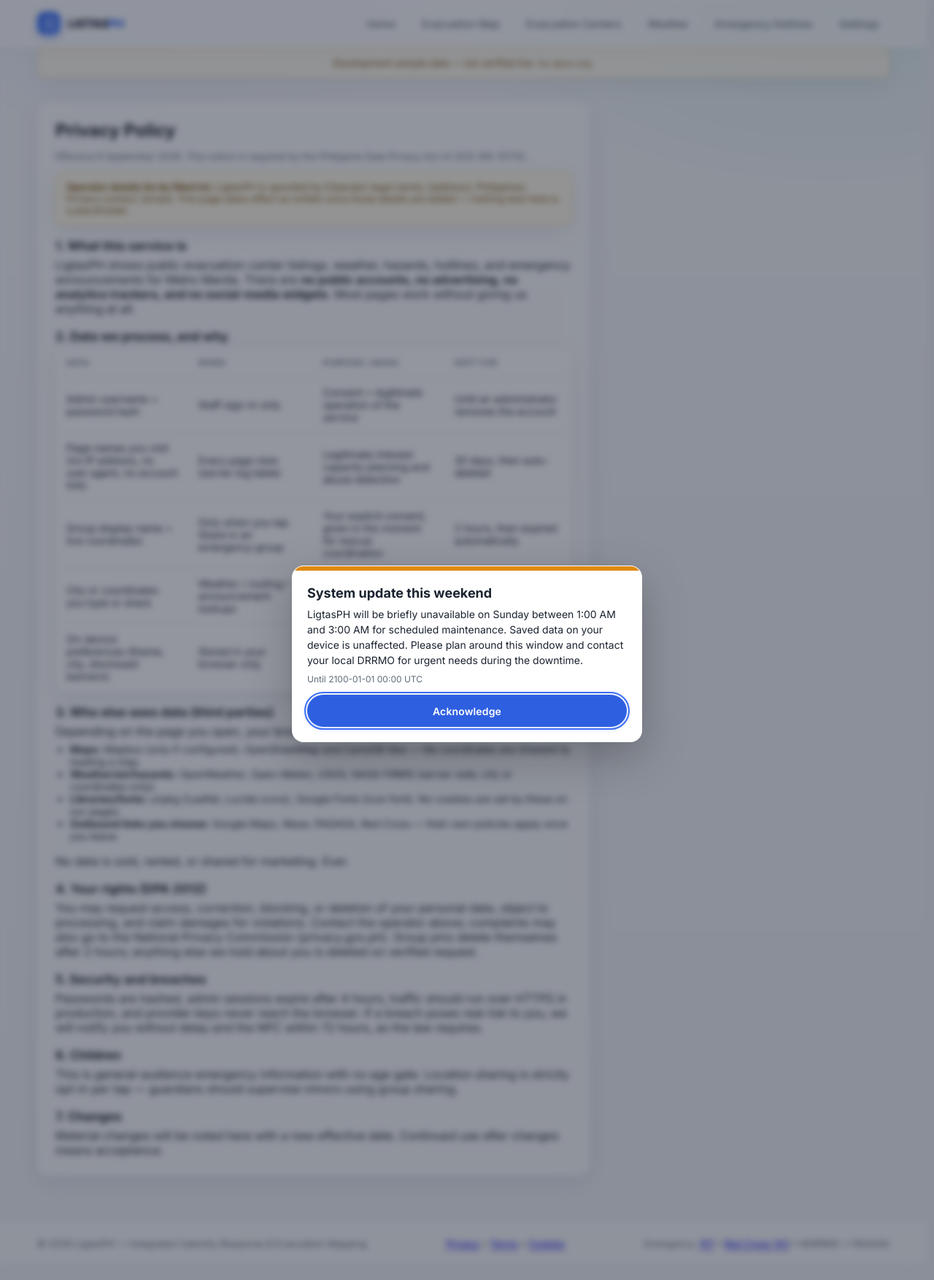
After one commit to Makusu10/LigtasPH, a Flask app: page /privacy in a window 1280 px wide. The commit adds this page. Shown: the top 1754 px of the page at 73% size. Run offline with Flask 3, Linux system fonts and the light colour scheme; data comes from the database, SQL or seed files in the repository; some libraries are stand-ins or nearby versions.

Commit message:
feat: legal pages (privacy/terms/cookies), a11y + contrast pass, honest content

```diff
--- a/routes/public.py
+++ b/routes/public.py
@@ -85,3 +85,15 @@ def hotlines_page():
 @bp.route("/settings")
 def settings_page():
     return render_template("public/settings.html")
+
+@bp.route("/privacy")
+def privacy_page():
+    return render_template("public/privacy.html")
+
+@bp.route("/terms")
+def terms_page():
+    return render_template("public/terms.html")
+
+@bp.route("/cookies")
+def cookies_page():
+    return render_template("public/cookies.html")
--- a/static/css/main.css
+++ b/static/css/main.css
@@ -22,7 +22,7 @@
   --glass-shadow-strong: 0 12px 40px rgba(16,42,67,0.12), 0 4px 12px rgba(16,42,67,0.08);
   --text: #1b2330;
   --text-secondary: #5f6b7a;
-  --text-muted: #8a97a8;
+  --text-muted: #66707f;
   --border: rgba(27,35,48,0.08);
   --border-strong: rgba(27,35,48,0.12);
   --radius: 16px;
@@ -63,12 +63,12 @@ input, select, textarea { font-variant-numeric: tabular-nums; }
 .card:hover { box-shadow: var(--glass-shadow-strong); border-color: rgba(255,255,255,0.55); }
 .badge { display:inline-flex; align-items:center; gap:6px; font-size:11px; font-weight:700; letter-spacing:0.06em; text-transform:uppercase; padding:5px 10px; border-radius:var(--radius-pill); border:1px solid transparent; backdrop-filter: blur(8px); }
 .badge-available { background:rgba(236,253,243,0.85); color:var(--green); border-color:rgba(166,244,197,0.7); }
-.badge-nearly { background:rgba(255,250,235,0.85); color:var(--orange); border-color:rgba(254,223,137,0.7); }
-.badge-full { background:rgba(254,243,242,0.85); color:var(--red); border-color:rgba(254,205,202,0.7); }
+.badge-nearly { background:rgba(255,250,235,0.85); color:#8a5200; border-color:rgba(254,223,137,0.7); }
+.badge-full { background:rgba(254,243,242,0.85); color:#b3261e; border-color:rgba(254,205,202,0.7); }
 .badge-unknown { background:rgba(255,255,255,0.6); color:var(--text-secondary); border-color:var(--border); }
-.btn { display:inline-flex; align-items:center; justify-content:center; gap:8px; padding:10px 18px; border-radius:var(--radius-pill); font-weight:600; font-size:14px; border:1px solid transparent; cursor:pointer; text-decoration:none; transition: all 0.2s ease; letter-spacing:0.01em; }
-.btn-primary { background: var(--primary); color:white; box-shadow: 0 2px 8px rgba(59,110,245,0.25); }
-.btn-primary:hover { background:#2e5fe0; box-shadow: 0 4px 16px rgba(59,110,245,0.32); transform: translateY(-1px); }
+.btn { display:inline-flex; align-items:center; justify-content:center; gap:8px; min-height:44px; padding:10px 18px; border-radius:var(--radius-pill); font-weight:600; font-size:14px; border:1px solid transparent; cursor:pointer; text-decoration:none; transition: all 0.2s ease; letter-spacing:0.01em; }
+.btn-primary { background:#2e5fe0; color:white; box-shadow: 0 2px 8px rgba(59,110,245,0.25); }
+.btn-primary:hover { background:#2449b8; box-shadow: 0 4px 16px rgba(59,110,245,0.32); transform: translateY(-1px); }
 .btn-primary:active { transform: translateY(0); }
 .btn-secondary { background: var(--glass-strong); color:var(--text); border-color: var(--glass-border); backdrop-filter: blur(12px); box-shadow: 0 2px 8px rgba(16,42,67,0.06); }
 .btn-secondary:hover { background: rgba(255,255,255,0.92); border-color: rgba(59,110,245,0.18); }
@@ -96,9 +96,9 @@ input, select, textarea { font-variant-numeric: tabular-nums; }
 .nav-links.pill-live a[aria-current="page"] { background:transparent; }
 [data-theme="dark"] #navPill { background:rgba(122,162,255,0.16); border-color:rgba(122,162,255,0.32); }
 [data-theme="dark"] #navPill.glow { box-shadow:0 0 16px 1px rgba(122,162,255,0.5); }
-.nav-toggle { display:none; background: var(--glass); border:1px solid var(--glass-border); border-radius:12px; padding:8px 10px; backdrop-filter: blur(12px); }
+.nav-toggle { display:none; background: var(--glass); border:1px solid var(--glass-border); border-radius:12px; padding:8px 10px; min-width:44px; min-height:44px; align-items:center; justify-content:center; backdrop-filter: blur(12px); }
 .mobile-menu { display:none; flex-direction:column; gap:4px; padding:12px 0 16px; border-top:1px solid var(--border); }
-.mobile-menu a { padding:10px 14px; color:var(--text); text-decoration:none; font-weight:500; border-radius:12px; }
+.mobile-menu a { display:flex; align-items:center; min-height:44px; padding:10px 14px; color:var(--text); text-decoration:none; font-weight:500; border-radius:12px; }
 .mobile-menu a:hover { background: var(--glass); }
 
 @media (max-width: 768px) {
@@ -274,7 +274,7 @@ input[type="checkbox"], input[type="radio"] { width:18px; height:18px; flex:0 0
   --glass-shadow-strong: 0 12px 40px rgba(0,0,0,0.5), 0 4px 12px rgba(0,0,0,0.4);
   --text: #e8edf7;
   --text-secondary: #a8b3c7;
-  --text-muted: #75829a;
+  --text-muted: #9aa7bd;
   --border: rgba(255,255,255,0.09);
   --border-strong: rgba(255,255,255,0.16);
 }
@@ -285,8 +285,8 @@ input[type="checkbox"], input[type="radio"] { width:18px; height:18px; flex:0 0
 [data-theme="dark"] input, [data-theme="dark"] select, [data-theme="dark"] textarea { background: rgba(255,255,255,0.06); color: var(--text); }
 /* Dark primary is periwinkle (#7aa2ff) — white button text fails on it,
    so primary buttons keep the light-mode blue fill in dark mode. */
-[data-theme="dark"] .btn-primary { background:#3b6ef5; }
-[data-theme="dark"] .btn-primary:hover { background:#2e5fe0; }
+[data-theme="dark"] .btn-primary { background:#2e5fe0; }
+[data-theme="dark"] .btn-primary:hover { background:#2449b8; }
 [data-theme="dark"] input:focus, [data-theme="dark"] select:focus, [data-theme="dark"] textarea:focus { background: rgba(255,255,255,0.09); border-color: var(--primary); box-shadow: 0 0 0 3px rgba(122,162,255,0.18); }
 [data-theme="dark"] select option { background: #141d31; color: #e8edf7; }
 [data-theme="dark"] .btn-secondary:hover { background: rgba(255,255,255,0.10); border-color: rgba(122,162,255,0.3); }
@@ -335,6 +335,8 @@ input[type="checkbox"], input[type="radio"] { width:18px; height:18px; flex:0 0
   border-radius:999px; background:var(--red); color:#fff; font-size:11px; font-weight:800;
   display:grid; place-items:center; }
 #ann-bell-count[hidden]{ display:none; }
+/* Small admin/dialog buttons meet the 44px floor (see map panel rules). */
+#splashSkip, #ann-dismiss-all, #ann-ack { min-height:44px; }
 #ann-history{ position:fixed; right:16px; top:128px; width:min(370px, calc(100vw - 32px)); max-height:min(62vh, 520px);
   overflow-y:auto; z-index:600; }
 #ann-history[hidden]{ display:none; }
--- a/static/js/announcements.js
+++ b/static/js/announcements.js
@@ -170,7 +170,7 @@
     span.appendChild(sm);
     var btn = document.createElement('button');
     btn.className = 'btn btn-secondary';
-    btn.style.cssText = 'padding:6px 12px;font-size:12px;flex:0 0 auto;';
+    btn.style.cssText = 'padding:6px 12px;font-size:12px;flex:0 0 auto;min-height:44px;';
     btn.textContent = 'Acknowledge';
     btn.addEventListener('click', function () { setAcked(a.id); bar.remove(); showNext(); });
     bar.appendChild(span);
--- a/templates/base.html
+++ b/templates/base.html
@@ -101,19 +101,38 @@
   <footer style="border-top:1px solid var(--glass-border); background: rgba(255,255,255,0.55); backdrop-filter: blur(16px); padding:20px 0; margin-top:32px;">
     <div class="container" style="color:var(--text-secondary); font-size:13px; display:flex; justify-content:space-between; gap:12px; flex-wrap:wrap;">
       <span>© 2026 LigtasPH — Integrated Calamity Response & Evacuation Mapping</span>
+      <span><a href="{{ url_for('public.privacy_page') }}">Privacy</a> • <a href="{{ url_for('public.terms_page') }}">Terms</a> • <a href="{{ url_for('public.cookies_page') }}">Cookies</a></span>
       <span>Emergency: <a href="tel:911">911</a> • <a href="tel:143">Red Cross 143</a> • NDRRMC • PAGASA</span>
     </div>
   </footer>
   <script src="https://unpkg.com/lucide@latest"></script>
   <script>try{lucide.createIcons();}catch(e){}</script>
+  <script>
+  // Decorative icon SVGs (Lucide replaces <i data-lucide> at runtime) must
+  // never enter the accessibility tree — every icon here ships next to a
+  // text label. Observed once so dynamically rendered icons are covered too.
+  try{
+    var _hideIcons = function(root){
+      (root.querySelectorAll ? root.querySelectorAll('svg.lucide:not([aria-hidden])') : []).forEach(function(s){ s.setAttribute('aria-hidden','true'); });
+    };
+    _hideIcons(document);
+    new MutationObserver(function(muts){
+      muts.forEach(function(m){ m.addedNodes.forEach(function(n){ if(n.querySelectorAll) _hideIcons(n); }); });
+    }).observe(document.documentElement, {childList:true, subtree:true});
+  }catch(e){}
+  </script>
   <script src="{{ static_asset('js/prefs.js') }}" defer></script>
   <script src="{{ static_asset('js/announcements.js') }}" defer></script>
   <script>
-    // mobile nav toggle
+    // mobile nav toggle (both navs share these ids; admin nav has no menu text change)
     document.addEventListener('DOMContentLoaded', function(){
       const btn = document.getElementById('navToggle');
       const menu = document.getElementById('mobileMenu');
-      if(btn && menu){ btn.addEventListener('click', ()=> menu.classList.toggle('open')); }
+      if(btn && menu){
+        const set = (open)=>{ menu.classList.toggle('open', open); btn.setAttribute('aria-expanded', String(open)); };
+        btn.addEventListener('click', ()=> set(!menu.classList.contains('open')));
+        document.addEventListener('keydown', (e)=>{ if(e.key==='Escape' && menu.classList.contains('open')){ set(false); btn.focus(); } });
+      }
     });
     // Active-tab highlight: a matte overlay on the selected tab. One behavior
     // only — it follows the cursor (sized to the nearest tab so it always
--- a/templates/partials/nav_admin.html
+++ b/templates/partials/nav_admin.html
@@ -11,7 +11,7 @@
       <a href="{{ url_for('public.home') }}">Public Site</a>
       <form method="post" action="{{ url_for('auth.admin_logout') }}" style="display:inline;"><input type="hidden" name="csrf_token" value="{{ csrf_token() }}"><button type="submit" class="btn btn-secondary" style="padding:6px 10px; font-size:13px;">Logout ({{ session.get('username','') }})</button></form>
     </div>
-    <button id="navToggle" class="nav-toggle" aria-label="Toggle admin menu"><i data-lucide="menu" style="width:18px;height:18px"></i></button>
+      <button id="navToggle" class="nav-toggle" aria-label="Toggle admin menu" aria-expanded="false" aria-controls="mobileMenu"><i data-lucide="menu" aria-hidden="true" style="width:18px;height:18px"></i></button>
   </div>
   <div id="mobileMenu" class="container mobile-menu">
     <a href="{{ url_for('admin.dashboard') }}">Dashboard</a>
--- a/templates/partials/nav_public.html
+++ b/templates/partials/nav_public.html
@@ -13,7 +13,7 @@
       <a href="{{ url_for('public.settings_page') }}" {% if request.endpoint=='public.settings_page' %}aria-current="page"{% endif %}>Settings</a>
     </div>
     <button id="navToggle" class="nav-toggle" aria-label="Toggle menu" aria-expanded="false" aria-controls="mobileMenu">
-      <i data-lucide="menu" style="width:18px;height:18px"></i>
+      <i data-lucide="menu" aria-hidden="true" style="width:18px;height:18px"></i>
     </button>
   </div>
   <div id="mobileMenu" class="container mobile-menu" role="navigation" aria-label="Mobile">
--- a/templates/public/center_detail.html
+++ b/templates/public/center_detail.html
@@ -69,7 +69,7 @@ document.addEventListener('DOMContentLoaded', ()=>{
     const load=(src)=>new Promise((res,rej)=>{ const s=document.createElement('script'); s.src=src; s.onload=res; s.onerror=rej; document.head.appendChild(s); });
     const go=()=>{
       const map=L.map('detailMap').setView([lat,lng],14);
-      L.tileLayer('https://{s}.tile.openstreetmap.org/{z}/{x}/{y}.png',{attribution:'© OSM'}).addTo(map);
+      L.tileLayer('https://{s}.tile.openstreetmap.org/{z}/{x}/{y}.png',{attribution:'© OpenStreetMap contributors'}).addTo(map);
       L.marker([lat,lng]).addTo(map).bindPopup({{ c['name']|tojson }});
     };
     if(typeof L !== 'undefined') go();
--- a/templates/public/home.html
+++ b/templates/public/home.html
@@ -34,7 +34,7 @@
     <span class="nav-brand-mark" style="width:36px;height:36px; font-size:14px;">LP</span>
     <h1 style="margin:0; font-size:28px; line-height:1.1; color:var(--navy);">Find evacuation centers and emergency information near you</h1>
   </div>
-  <p style="color:var(--text-secondary); margin:0; max-width:65ch;">LigtasPH is a centralized platform for locating official evacuation centers, checking occupancy and supply status, viewing current weather, and finding emergency hotlines for your city or municipality.</p>
+  <p style="color:var(--text-secondary); margin:0; max-width:65ch;">LigtasPH is a centralized platform for locating listed evacuation centers, checking occupancy and supply status, viewing current weather, and finding emergency hotlines for your city or municipality.</p>
   <form id="heroFind" style="display:flex; gap:10px; flex-wrap:wrap; margin-top:4px; align-items:stretch;">
     <select id="heroCity" aria-label="Your city" style="flex:1; min-width:180px;"><option value="">Loading cities…</option></select>
     <button type="button" id="heroLocate" class="btn btn-secondary">Use my location</button>
@@ -169,7 +169,7 @@
         if(typeof L === 'undefined') return;
       }
       map = L.map(el, {zoomControl:false}).setView([14.6308,121.0968], 11);
-      L.tileLayer('https://{s}.tile.openstreetmap.org/{z}/{x}/{y}.png',{attribution:'© OSM'}).addTo(map);
+      L.tileLayer('https://{s}.tile.openstreetmap.org/{z}/{x}/{y}.png',{attribution:'© OpenStreetMap contributors'}).addTo(map);
     }
     const dot=(color)=>`<div style="background:${color};width:12px;height:12px;border-radius:50%;border:2px solid white;box-shadow:0 1px 4px rgba(0,0,0,0.3)"></div>`;
     // Center names/cities come from the DB (admin-entered + bulk imports) —
--- a/templates/public/hotlines.html
+++ b/templates/public/hotlines.html
@@ -3,9 +3,9 @@
 {% block content %}
 <h1 style="margin:0 0 8px;">Emergency Hotlines</h1>
 <div style="display:flex; gap:8px; flex-wrap:wrap; margin-bottom:10px;">
-  <input id="q" placeholder="Search agency, number, area" style="flex:1; min-width:200px;">
-  <select id="city"><option value="">All cities</option><option>National</option><option>Marikina</option><option>Quezon City</option><option>Pasig</option><option>Makati</option><option>Mandaluyong</option><option>Manila</option><option>Taguig</option><option>Pasay</option><option>Parañaque</option><option>Las Piñas</option><option>Muntinlupa</option><option>Valenzuela</option><option>Caloocan</option><option>Malabon</option><option>Navotas</option><option>San Juan</option><option>Pateros</option></select>
-  <select id="cat"><option value="">All categories</option><option>National</option><option>DRRMO</option><option>Police</option><option>Fire</option><option>Medical</option><option>Rescue</option><option>Hospital</option><option>Utility</option></select>
+  <input id="q" placeholder="Search agency, number, area" aria-label="Search hotlines by agency, number, or area" style="flex:1; min-width:200px;">
+  <select id="city" aria-label="Filter by city"><option value="">All cities</option><option>National</option><option>Marikina</option><option>Quezon City</option><option>Pasig</option><option>Makati</option><option>Mandaluyong</option><option>Manila</option><option>Taguig</option><option>Pasay</option><option>Parañaque</option><option>Las Piñas</option><option>Muntinlupa</option><option>Valenzuela</option><option>Caloocan</option><option>Malabon</option><option>Navotas</option><option>San Juan</option><option>Pateros</option></select>
+  <select id="cat" aria-label="Filter by category"><option value="">All categories</option><option>National</option><option>DRRMO</option><option>Police</option><option>Fire</option><option>Medical</option><option>Rescue</option><option>Hospital</option><option>Utility</option></select>
 </div>
 <div id="grid" class="grid-3"></div>
 <div id="empty" style="display:none; color:var(--text-secondary); padding:20px; text-align:center; border:1px dashed var(--border); border-radius:8px; margin-top:12px;">No hotline records for this locality.</div>
--- /dev/null
+++ b/templates/public/privacy.html
@@ -0,0 +1,48 @@
+{% extends 'base.html' %}
+{% block title %}Privacy Policy — LigtasPH{% endblock %}
+{% block content %}
+<section class="card" style="padding:24px; max-width:75ch;">
+  <h1 style="margin:0 0 4px;">Privacy Policy</h1>
+  <p style="color:var(--text-secondary); font-size:13px;">Effective 6 September 2026. This notice is required by the Philippine Data Privacy Act of 2012 (RA 10173).</p>
+
+  <!-- OPERATOR TODO: replace this box with your legal name, address, email, and Data Protection Officer contact before publishing. -->
+  <div class="card notice-warn" style="margin:12px 0;"><div style="font-size:13px;"><b>Operator details (to be filled in):</b> LigtasPH is operated by [Operator legal name], [address], Philippines. Privacy contact: [email]. This page takes effect as written once those details are added — nothing else here is a placeholder.</div></div>
+
+  <h2 style="font-size:17px; margin:18px 0 6px;">1. What this service is</h2>
+  <p style="margin:0;">LigtasPH shows public evacuation-center listings, weather, hazards, hotlines, and emergency announcements for Metro Manila. There are <b>no public accounts, no advertising, no analytics trackers, and no social-media widgets</b>. Most pages work without giving us anything at all.</p>
+
+  <h2 style="font-size:17px; margin:18px 0 6px;">2. Data we process, and why</h2>
+  <table>
+    <thead><tr><th>Data</th><th>When</th><th>Purpose / basis</th><th>Kept for</th></tr></thead>
+    <tbody>
+      <tr><td>Admin username + password hash</td><td>Staff sign-in only</td><td>Consent + legitimate operation of the service</td><td>Until an administrator removes the account</td></tr>
+      <tr><td>Page names you visit (no IP address, no user agent, no account link)</td><td>Every page view (server log table)</td><td>Legitimate interest: capacity planning and abuse detection</td><td>30 days, then auto-deleted</td></tr>
+      <tr><td>Group display name + live coordinates</td><td>Only when you tap Share in an emergency group</td><td>Your explicit consent, given in the moment for rescue coordination</td><td>2 hours, then expired automatically</td></tr>
+      <tr><td>City or coordinates you type or share</td><td>Weather / routing / announcement lookups</td><td>Consent; needed to answer the request</td><td>Not stored (passed to the provider, then discarded)</td></tr>
+      <tr><td>On-device preferences (theme, city, dismissed banners)</td><td>Stored in your browser only</td><td>Strictly necessary for the features to work</td><td>Until you clear site data; never sent to us except as above</td></tr>
+    </tbody>
+  </table>
+
+  <h2 style="font-size:17px; margin:18px 0 6px;">3. Who else sees data (third parties)</h2>
+  <p style="margin:0 0 6px;">Depending on the page you open, your browser or our server contacts:</p>
+  <ul style="margin:0; padding-left:20px; font-size:14px;">
+    <li><b>Maps:</b> Mapbox (only if configured), OpenStreetMap and CartoDB tiles — tile coordinates are inherent to loading a map.</li>
+    <li><b>Weather/air/hazards:</b> OpenWeather, Open-Meteo, USGS, NASA FIRMS (server-side; city or coordinates only).</li>
+    <li><b>Libraries/fonts:</b> unpkg (Leaflet, Lucide icons), Google Fonts (icon font). No cookies are set by these on our pages.</li>
+    <li><b>Outbound links you choose:</b> Google Maps, Waze, PAGASA, Red Cross — their own policies apply once you leave.</li>
+  </ul>
+  <p>No data is sold, rented, or shared for marketing. Ever.</p>
+
+  <h2 style="font-size:17px; margin:18px 0 6px;">4. Your rights (DPA 2012)</h2>
+  <p style="margin:0;">You may request access, correction, blocking, or deletion of your personal data, object to processing, and claim damages for violations. Contact the operator above; complaints may also go to the National Privacy Commission (privacy.gov.ph). Group pins delete themselves after 2 hours; anything else we hold about you is deleted on verified request.</p>
+
+  <h2 style="font-size:17px; margin:18px 0 6px;">5. Security and breaches</h2>
+  <p style="margin:0;">Passwords are hashed, admin sessions expire after 4 hours, traffic should run over HTTPS in production, and provider keys never reach the browser. If a breach poses real risk to you, we will notify you without delay and the NPC within 72 hours, as the law requires.</p>
+
+  <h2 style="font-size:17px; margin:18px 0 6px;">6. Children</h2>
+  <p style="margin:0;">This is general-audience emergency information with no age gate. Location sharing is strictly opt-in per tap — guardians should supervise minors using group sharing.</p>
+
+  <h2 style="font-size:17px; margin:18px 0 6px;">7. Changes</h2>
+  <p style="margin:0;">Material changes will be noted here with a new effective date. Continued use after changes means acceptance.</p>
+</section>
+{% endblock %}
```
Also changed, not shown: PROGRESS.md (+2 -1 lines), templates/public/cookies.html (added, +36 -0 lines), templates/public/directory.html (+4 -4 lines), templates/public/map.html (+18 -4 lines), templates/public/terms.html (added, +33 -0 lines), tests/test_legal.py (added, +121 -0 lines).
